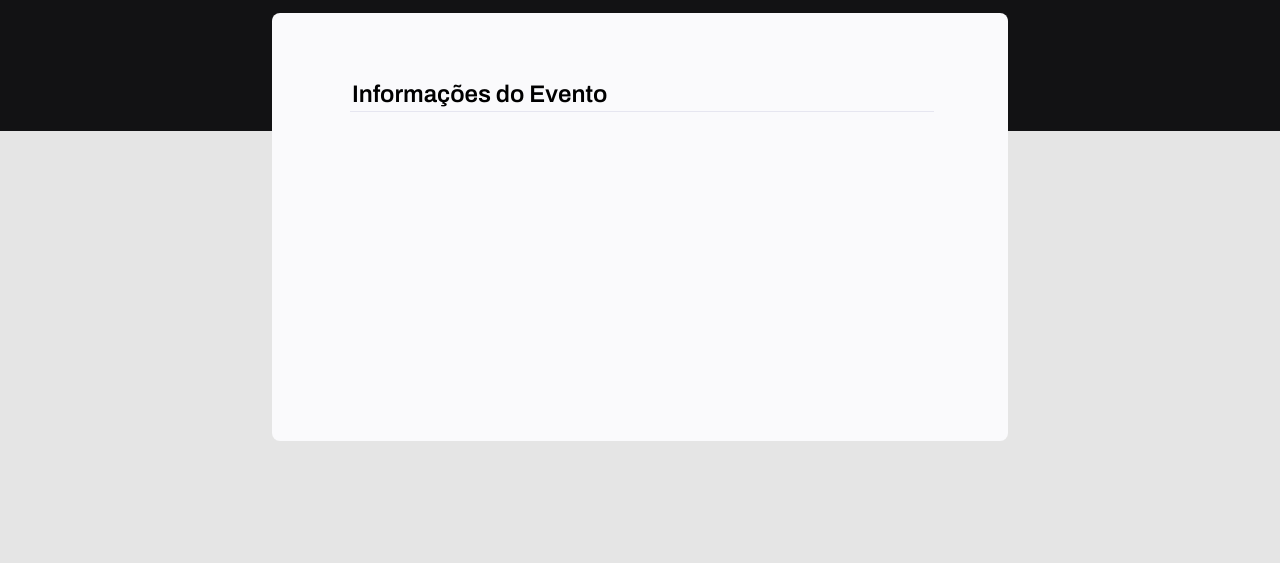
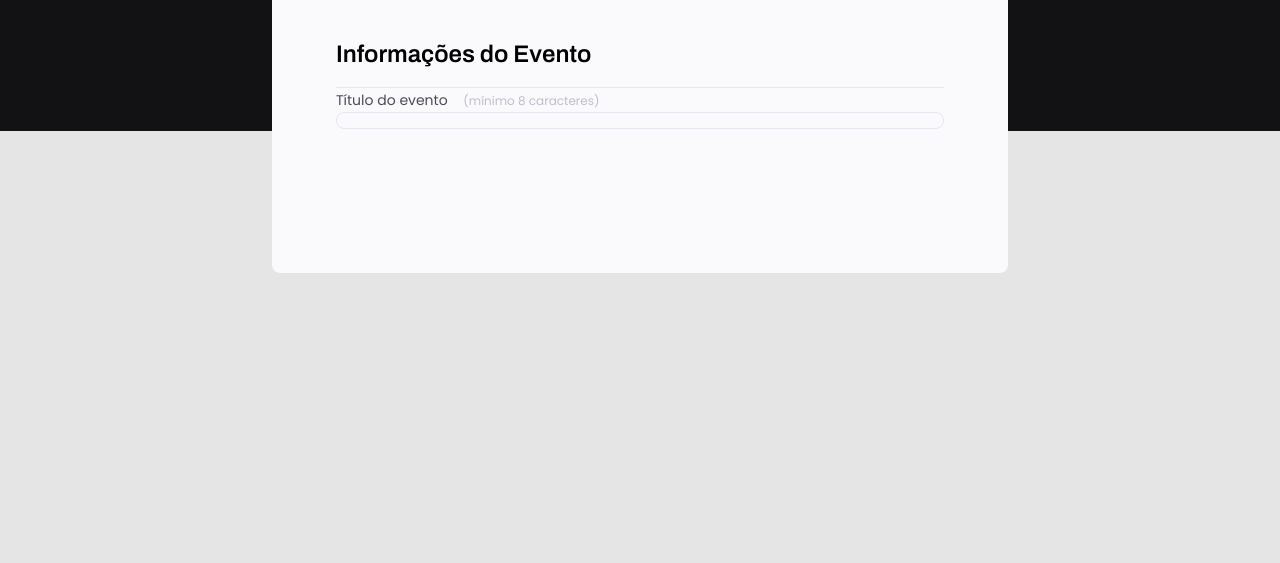
Before and after one commit to massaki-msfk/projeto03, a plain HTML site: page index.html in a window 1280 px wide. Shown: the part 237-800 px from the top of the page. Drawn offline with Linux system fonts and the light colour scheme.

Commit message:
Add files via upload

```diff
--- a/index.html
+++ b/index.html
@@ -27,6 +27,11 @@
         <form>
             <fieldset>
                 <legend>Informações do Evento</legend>
+
+                <div class="input-wrapper">
+                    <label for="event-title">Título do evento <span>(mínimo 8 caracteres)</span></label>
+                    <input type="text" id="event-title"/>
+                </div>
             </fieldset>
 
 
--- a/style.css
+++ b/style.css
@@ -1,3 +1,10 @@
+* {
+    box-sizing: border-box;
+    margin: 0;
+    padding: 0;
+}
+
+
 
 body {
     font-family: 'Poppins', sans-serif;
@@ -64,4 +71,33 @@ fieldset legend {
 
     width: 100%;
     border-bottom: 1px solid #E6E6F0;
+    padding-bottom: 16px;
 }
+
+.input-wrapper {
+
+    display: flex;
+    flex-direction: column;
+}
+
+.input-wrapper label {
+    font-size: 14px;
+    line-height: 24px;
+    color: #4E4958;
+}
+
+.input-wrapper label span {
+    font-size: 12px;
+    line-height: 20px;
+
+    color: #C1BCCC;
+    margin-left: 12px;
+}
+
+.input-wrapper input {
+
+    background: #FAFAFC;
+
+    border: 1px solid #E6E6F0;
+    border-radius: 8px;
+}
```
